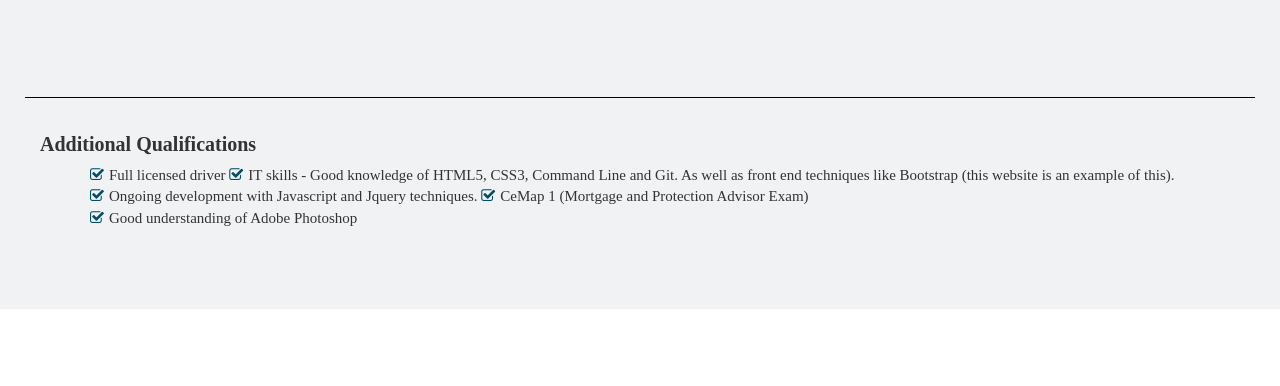
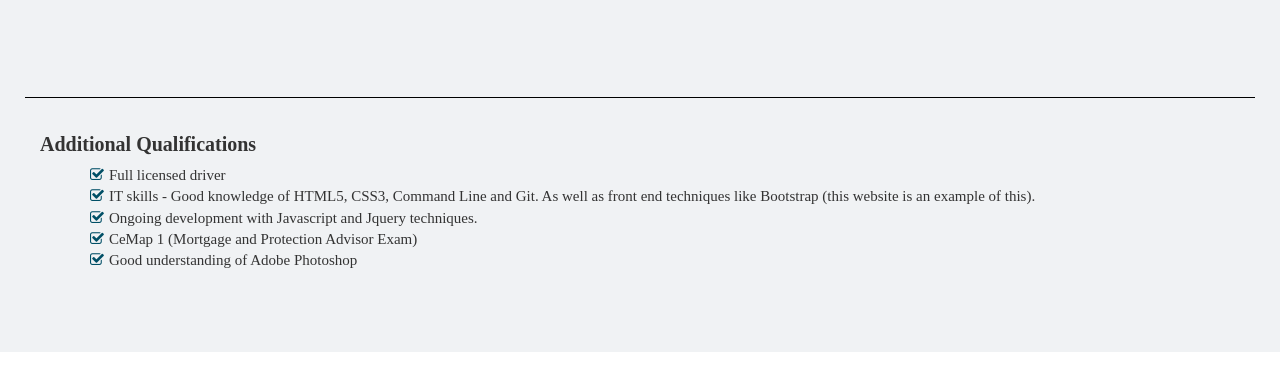
Before and after one commit to ben-greenwood/Bens-Portfolio, a plain HTML site: page home.html in a window 1280 px wide. Shown: the part 4038-4424 px from the top of the page. Drawn offline with nearby package versions, Linux system fonts and the light colour scheme; a web font is replaced by a local one.

Commit message:
added some <br> points

```diff
--- a/home.html
+++ b/home.html
@@ -206,9 +206,13 @@
          <div class="content-text">
            <ul>
              <li> <i class="fa fa-check-square-o"></i>Full licensed driver</li>
+             <br>
              <li><i class="fa fa-check-square-o"></i>IT skills - Good knowledge of HTML5, CSS3, Command Line and Git. As well as front end techniques like Bootstrap (this website is an example of this).</li>
+             <br>
              <li><i class="fa fa-check-square-o"></i>Ongoing development with Javascript and Jquery techniques.</li>
-             <li><i class="fa fa-check-square-o"></i>CeMap 1 (Mortgage and Protection Advisor Exam)</li> <br>
+             <br>
+             <li><i class="fa fa-check-square-o"></i>CeMap 1 (Mortgage and Protection Advisor Exam)</li>
+             <br>
              <li><i class="fa fa-check-square-o"></i>Good understanding of Adobe Photoshop</li>
            </ul>
        </div>
```
